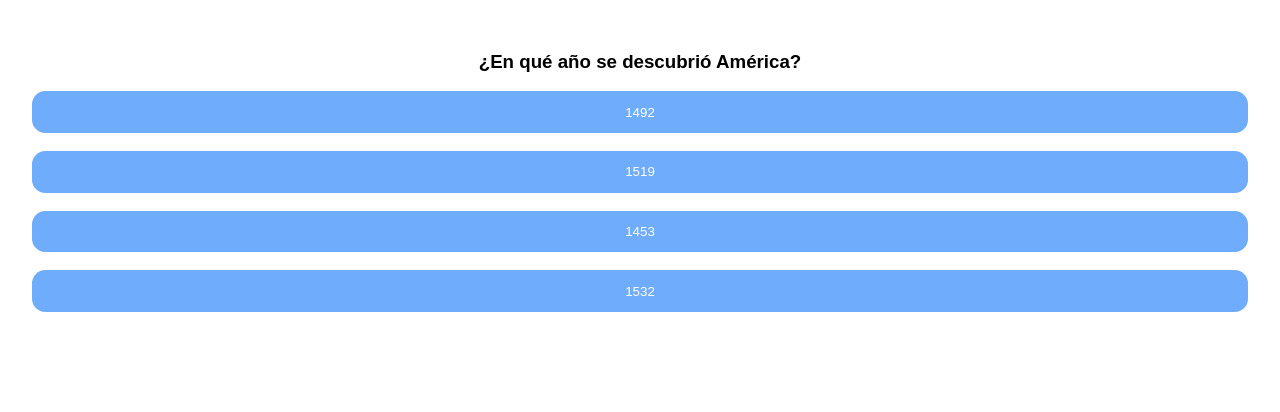
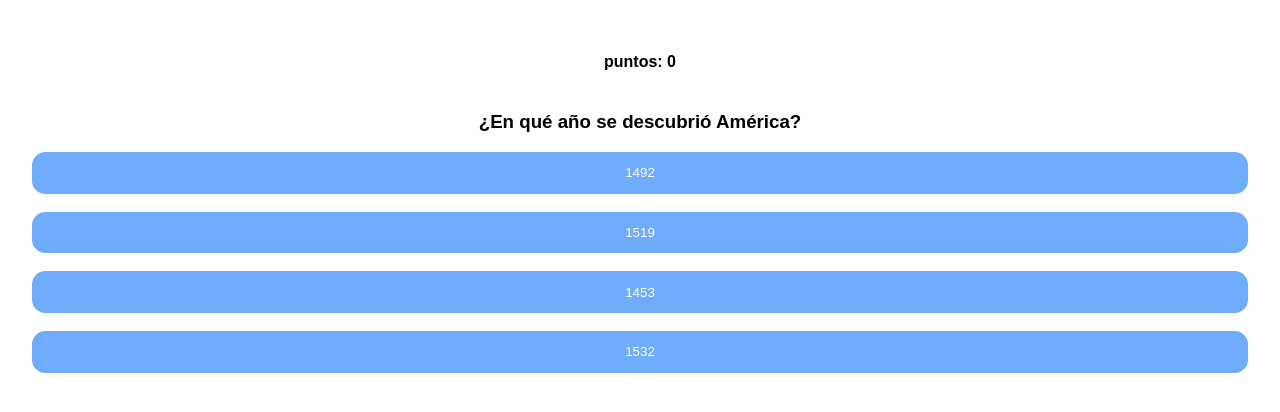
Before and after one commit to SteveArtavia/trivia, a plain HTML site: page index.html in a window 1280 px wide. Drawn offline with Linux system fonts and the light colour scheme.

Commit message:
puntos agregados

```diff
--- a/index.html
+++ b/index.html
@@ -8,6 +8,7 @@
 </head>
 <body>
     <div class="container">
+        <h4 id="puntos"></h4>
         <div class="pregunta-container">
             <h3 id="pregunta"></h3>
             <ul id="opciones"></ul>
--- a/style.css
+++ b/style.css
@@ -5,6 +5,7 @@ body{
 }
 .container{
     display: flex;
+    flex-direction: column;
     justify-content: center;
     align-items: center;
     padding: 2em;
```
